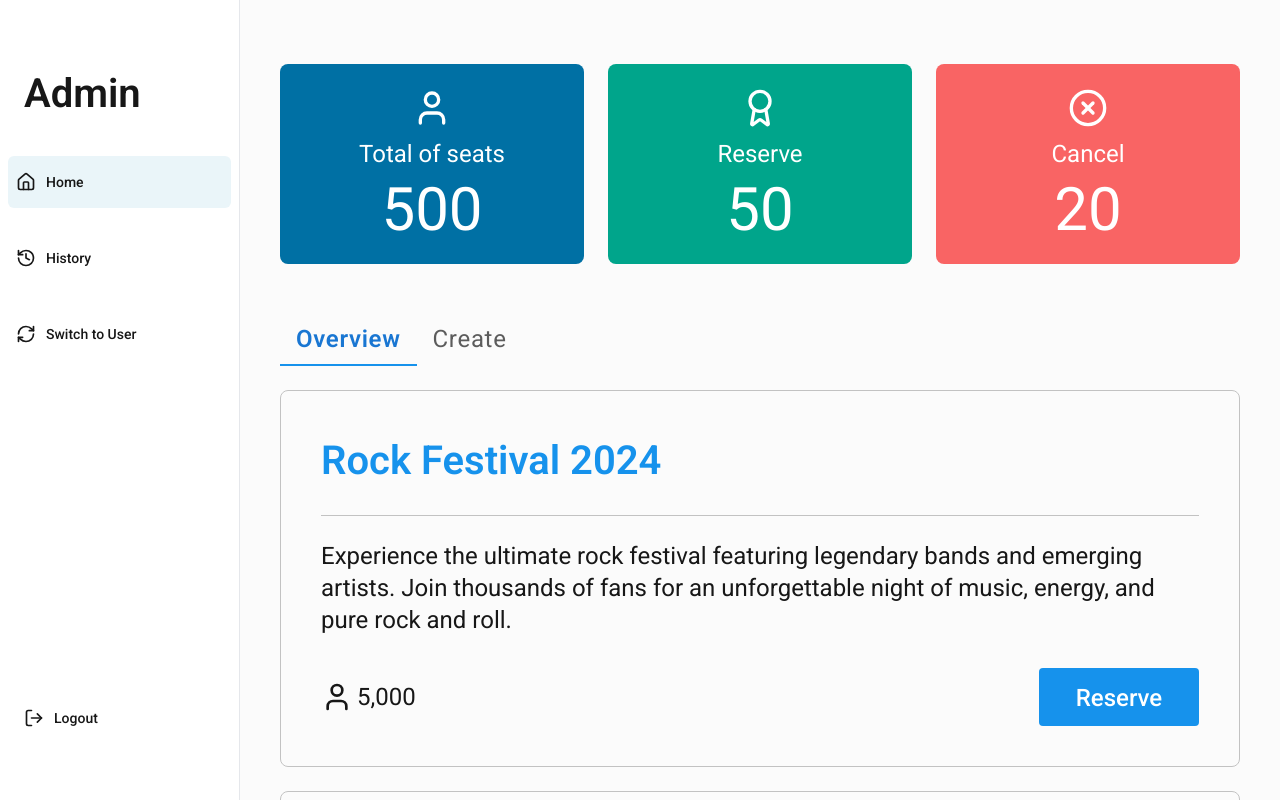
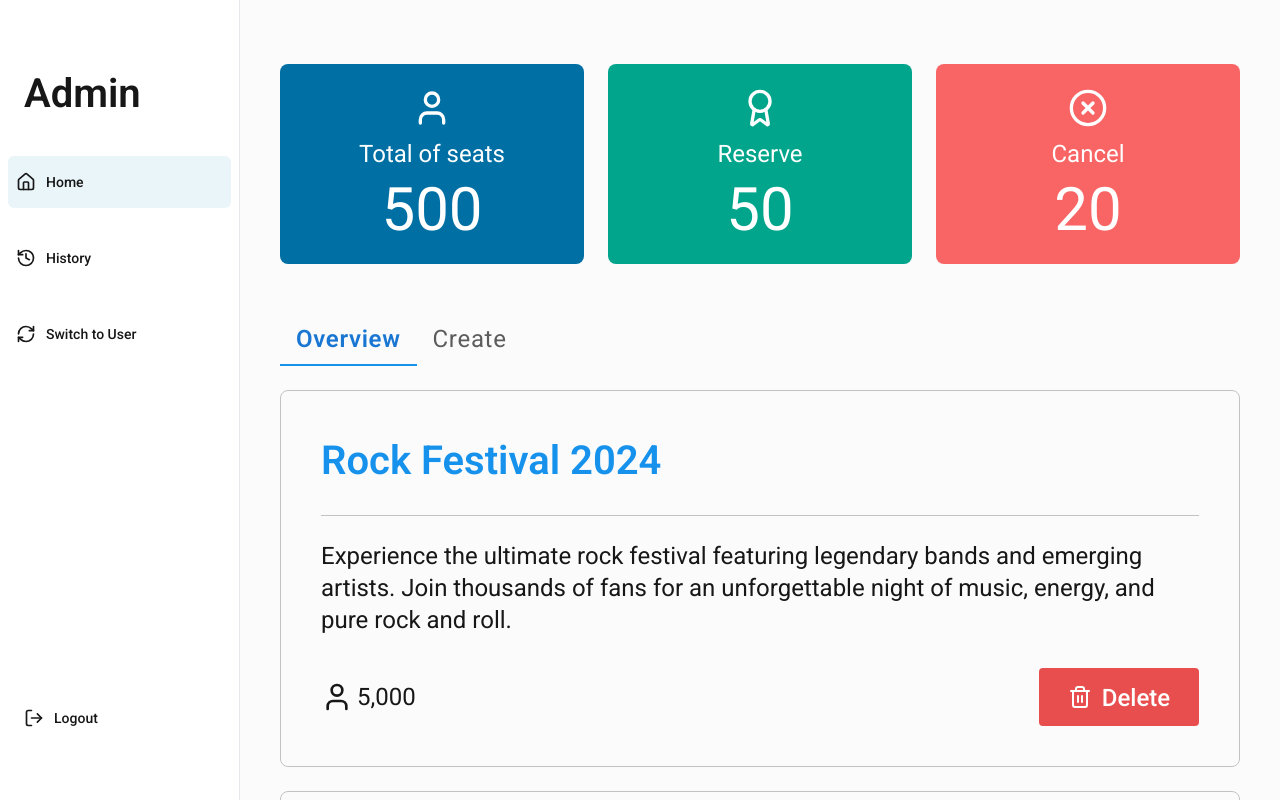
Before and after one commit to maxexq/concert-ticket-assignment, a Next.js app in the folder apps/web/: page / in a window 1280 px wide. Built offline with nearby package versions, Linux system fonts and the light colour scheme.

Commit message:
feat: add concert overview component to render both admin and user role

```diff
--- a/apps/web/app/page.tsx
+++ b/apps/web/app/page.tsx
@@ -1,8 +1,12 @@
+"use client";
+
 import { MainLayout } from "@/components/layout";
 import { StatsGroup } from "@/components/molecules";
 import { IStatCardProps } from "@/components/atoms/StatCard";
 import { Award, User, XCircle } from "lucide-react";
 import ConcertTabs from "@/components/organisms/ConcertTabs";
+import { useRole } from "@/contexts";
+import { ConcertOverview, IConcert } from "@/components/organisms";
 
 const Stats: IStatCardProps[] = [
   { icon: User, title: "Total of seats", value: "500", bgColor: "#0070A4" },
@@ -10,13 +14,64 @@ const Stats: IStatCardProps[] = [
   { icon: XCircle, title: "Cancel", value: "20", bgColor: "#F96464" },
 ];
 
+const mockConcerts: IConcert[] = [
+  {
+    id: "1",
+    name: "Rock Festival 2024",
+    description:
+      "Experience the ultimate rock festival featuring legendary bands and emerging artists. Join thousands of fans for an unforgettable night of music, energy, and pure rock and roll.",
+    seats: 5000,
+    status: "reserve",
+  },
+  {
+    id: "2",
+    name: "Jazz Night Live",
+    description:
+      "An evening of smooth jazz with world-renowned musicians. Enjoy classic jazz standards and contemporary compositions in an intimate setting.",
+    seats: 800,
+    status: "reserve",
+  },
+  {
+    id: "3",
+    name: "Symphony Orchestra",
+    description:
+      "The National Symphony Orchestra presents a breathtaking performance of classical masterpieces by Mozart, Beethoven, and Tchaikovsky.",
+    seats: 2000,
+    status: "reserve",
+  },
+  {
+    id: "4",
+    name: "Pop Stars Concert",
+    description:
+      "The biggest pop stars come together for one spectacular night. Featuring chart-topping hits and stunning visual performances.",
+    seats: 10000,
+    status: "reserve",
+  },
+  {
+    id: "5",
+    name: "Electronic Music Festival",
+    description:
+      "Immerse yourself in the world of electronic music with top DJs from around the globe. State-of-the-art sound systems and visual effects await.",
+    seats: 15000,
+    status: "reserve",
+  },
+];
+
 const Home = () => {
+  const { role } = useRole();
+
+  const isAdmin = role === "admin";
+
   return (
     <MainLayout>
-      <div className="flex items-center justify-center gap-8.75">
-        <StatsGroup stats={Stats} />
-      </div>
-      <ConcertTabs />
+      {isAdmin ? (
+        <>
+          <StatsGroup stats={Stats} />
+          <ConcertTabs />
+        </>
+      ) : (
+        <ConcertOverview concerts={mockConcerts} />
+      )}
     </MainLayout>
   );
 };
--- /dev/null
+++ b/apps/web/components/organisms/ConcertOverview.tsx
@@ -0,0 +1,49 @@
+"use client";
+
+import React from "react";
+import ConcertCard, { type ConcertCardType } from "../molecules/ConcertCard";
+
+export interface IConcert {
+  id: string;
+  name: string;
+  description: string;
+  seats: number;
+  status: ConcertCardType;
+}
+
+interface IConcertOverviewProps {
+  concerts: IConcert[];
+  cardType?: ConcertCardType;
+  onReserve?: (id: string) => void;
+  onCancel?: (id: string) => void;
+  onDelete?: (id: string) => void;
+  onSave?: (
+    id: string,
+    data: { name: string; description: string; seats: number },
+  ) => void;
+}
+
+const ConcertOverview = (props: IConcertOverviewProps) => {
+  const { concerts, cardType, onReserve, onCancel, onDelete, onSave } = props;
+
+  return (
+    <div className="flex flex-col gap-6">
+      {concerts.map((concert) => (
+        <ConcertCard
+          key={concert.id}
+          id={concert.id}
+          name={concert.name}
+          description={concert.description}
+          seats={concert.seats}
+          type={cardType || concert.status}
+          onReserve={onReserve}
+          onCancel={onCancel}
+          onDelete={onDelete}
+          onSave={onSave}
+        />
+      ))}
+    </div>
+  );
+};
+
+export default React.memo(ConcertOverview);
--- a/apps/web/components/organisms/ConcertTabs.tsx
+++ b/apps/web/components/organisms/ConcertTabs.tsx
@@ -3,6 +3,7 @@
 import React, { useState } from "react";
 import { Tabs, Tab, Box } from "@mui/material";
 import ConcertCard from "../molecules/ConcertCard";
+import ConcertOverview, { IConcert } from "./ConcertOverview";
 
 interface TabPanelProps {
   children?: React.ReactNode;
@@ -26,13 +27,14 @@ const TabPanel = (props: TabPanelProps) => {
   );
 };
 
-const mockConcerts = [
+export const mockConcerts: IConcert[] = [
   {
     id: "1",
     name: "Rock Festival 2024",
     description:
       "Experience the ultimate rock festival featuring legendary bands and emerging artists. Join thousands of fans for an unforgettable night of music, energy, and pure rock and roll.",
     seats: 5000,
+    status: "reserve",
   },
   {
     id: "2",
@@ -40,6 +42,7 @@ const mockConcerts = [
     description:
       "An evening of smooth jazz with world-renowned musicians. Enjoy classic jazz standards and contemporary compositions in an intimate setting.",
     seats: 800,
+    status: "reserve",
   },
   {
     id: "3",
@@ -47,6 +50,7 @@ const mockConcerts = [
     description:
       "The National Symphony Orchestra presents a breathtaking performance of classical masterpieces by Mozart, Beethoven, and Tchaikovsky.",
     seats: 2000,
+    status: "reserve",
   },
   {
     id: "4",
@@ -54,6 +58,7 @@ const mockConcerts = [
     description:
       "The biggest pop stars come together for one spectacular night. Featuring chart-topping hits and stunning visual performances.",
     seats: 10000,
+    status: "reserve",
   },
   {
     id: "5",
@@ -61,6 +66,7 @@ const mockConcerts = [
     description:
       "Immerse yourself in the world of electronic music with top DJs from around the globe. State-of-the-art sound systems and visual effects await.",
     seats: 15000,
+    status: "cancel",
   },
 ];
 
@@ -73,6 +79,17 @@ const ConcertTabs = () => {
 
   const handleReserve = (id: string) => {
     console.log("Reserve concert:", id);
+  };
+
+  const handleDelete = (id: string) => {
+    console.log("Delete concert:", id);
+  };
+
+  const handleSave = (
+    id: string,
+    data: { name: string; description: string; seats: number },
+  ) => {
+    console.log("Save concert:", id, data);
   };
 
   const handleCreate = (data: {
@@ -121,19 +138,13 @@ const ConcertTabs = () => {
       </Box>
 
       <TabPanel value={tabValue} index={0}>
-        <div className="flex flex-col gap-6">
-          {mockConcerts.map((concert) => (
-            <ConcertCard
-              key={concert.id}
-              id={concert.id}
-              name={concert.name}
-              description={concert.description}
-              seats={concert.seats}
-              type="reserve"
-              onReserve={handleReserve}
-            />
-          ))}
-        </div>
+        <ConcertOverview
+          cardType="delete"
+          concerts={mockConcerts}
+          onReserve={handleReserve}
+          onDelete={handleDelete}
+          onSave={handleSave}
+        />
       </TabPanel>
 
       <TabPanel value={tabValue} index={1}>
--- /dev/null
+++ b/apps/web/components/organisms/index.ts
@@ -0,0 +1,3 @@
+export { default as ConcertTabs, mockConcerts } from "./ConcertTabs";
+export { default as ConcertOverview } from "./ConcertOverview";
+export type { IConcert } from "./ConcertOverview";
```
